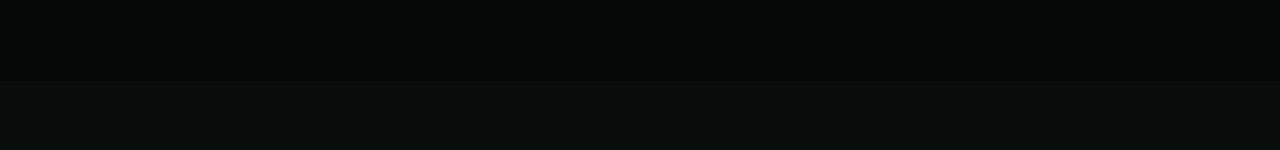
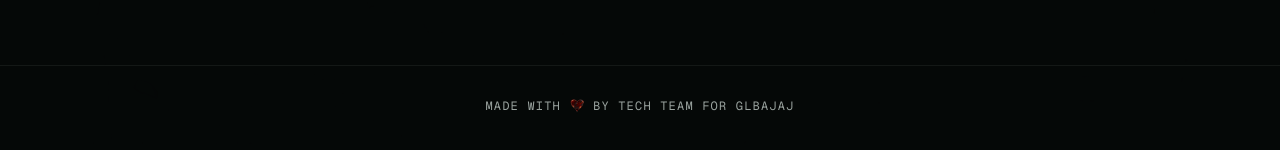
Before and after one commit to nikhil-kodes/JOAT-Yukti, a Next.js app: page / in a window 1280 px wide. Shown: the part 4423-4573 px from the top of the page. Before the commit the page ends 4504 px from the top, so only its background shows below. Built offline with nearby package versions, Linux system fonts and the light colour scheme.

Commit message:
changed something in footer

```diff
--- a/src/components/sections/landing.tsx
+++ b/src/components/sections/landing.tsx
@@ -301,6 +301,11 @@ export function Footer() {
           </a>
         </div>
       </div>
+
+      {/* Made with Love Bottom Bar */}
+      <div className="container mx-auto px-6 mt-16 pt-8 border-t border-text-muted/10 relative z-10 flex justify-center items-center font-mono text-[10px] sm:text-xs text-text-muted uppercase tracking-widest text-center">
+        Made with <Image src="/assets/hearts-shape.png" alt="love" width={16} height={16} className="mx-2 inline-block opacity-70" /> by Tech Team for GLBAJAJ
+      </div>
     </footer>
   );
 }
```
